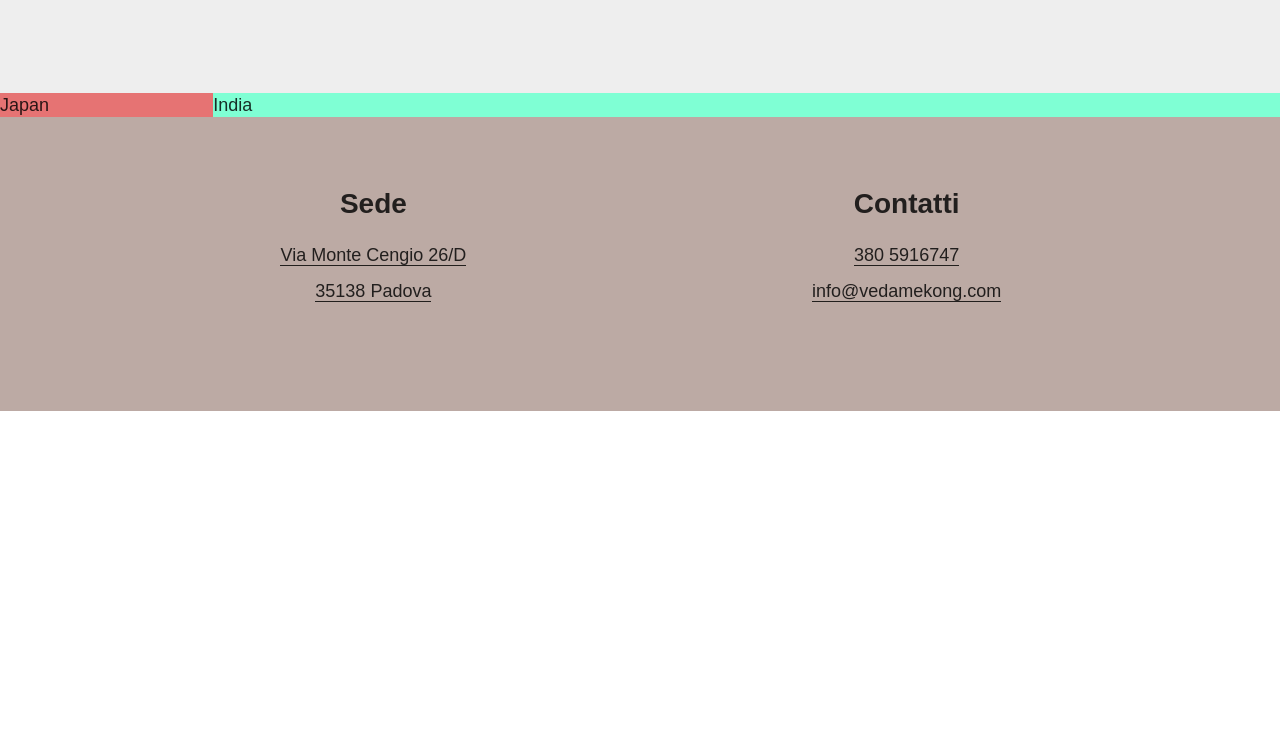
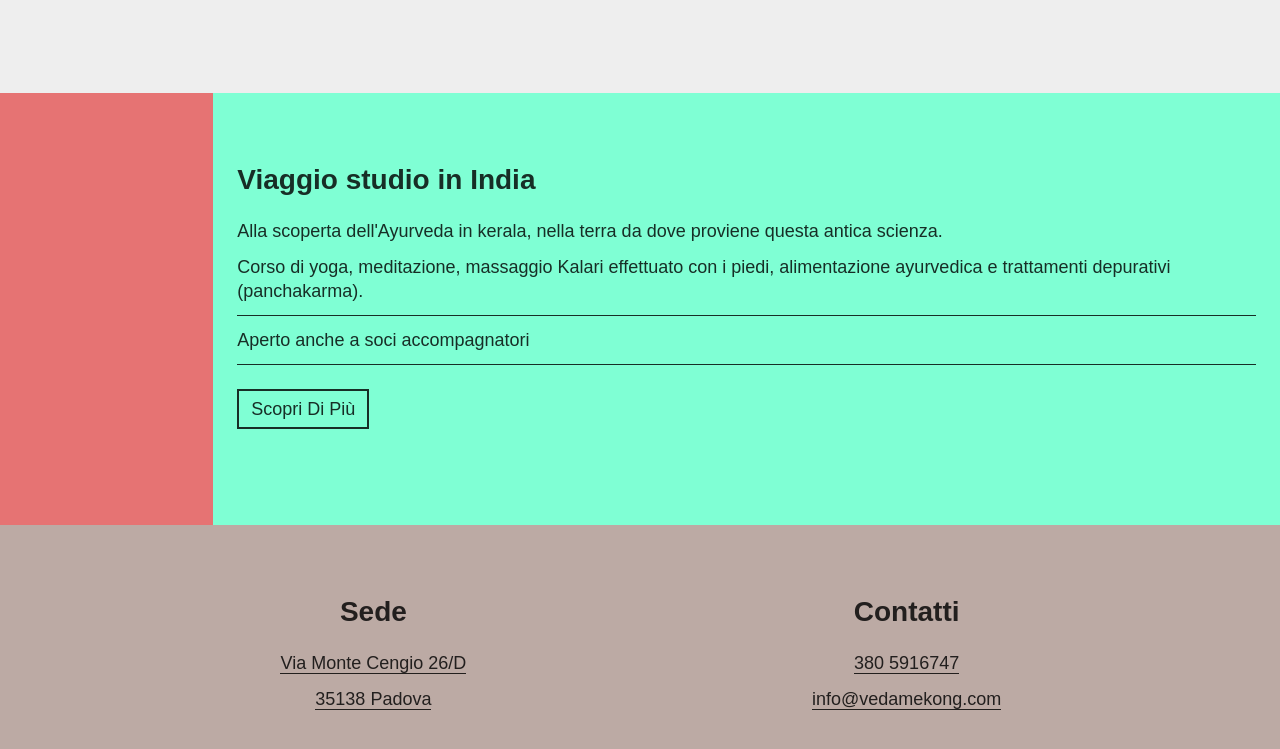
Before and after one commit to kici8/kici8.github.io, a plain HTML site: page index.html in a window 1280 px wide. Shown: the part 933-1682 px from the top of the page. Before the commit the page ends 1344 px from the top, so only its background shows below. Drawn offline with Linux system fonts and the light colour scheme.

Commit message:
Mockup holiday section

```diff
--- a/asset/css/style.css
+++ b/asset/css/style.css
@@ -81,6 +81,25 @@ body {
   border-top: 1px solid var(--darkGray);
 }
 
+/****************** ELEMENTS */
+
+.btn {
+  display: inline-block;
+  font-size: 1.8rem;
+  line-height: 2.4rem;
+  padding: var(--xs) var(--sm);
+  border: 2px solid var(--darkGray);
+  text-transform: capitalize;
+  cursor: pointer;
+
+  transition: background-color .15s ease-out, color .15s ease-out ;
+}
+
+.btn:hover {
+  background-color: var(--darkGray);
+  color: var(--bg--gray);
+}
+
 /****************** NAV */
 #nav--trigger {
   width: 32px;
@@ -94,7 +113,8 @@ body {
   z-index: 2000;
 }
 
-.burger--top, .burger--bottom {
+.burger--top,
+.burger--bottom {
   display: block;
   position: absolute;
   z-index: 2100;
@@ -105,47 +125,45 @@ body {
   background: var(--darkGray);
   content: "";
 
-  -webkit-transform: translate3d(0,0,0) rotate(0deg);
+  -webkit-transform: translate3d(0, 0, 0) rotate(0deg);
   -moz-transform: rotate(0deg);
   -ms-transform: rotate(0deg);
   -o-transform: rotate(0deg);
-  transform: translate3d(0,0,0) rotate(0deg);
+  transform: translate3d(0, 0, 0) rotate(0deg);
 
-
-  -webkit-transition: transform 0.25s ease-in-out, bottom 0.25s ease-in-out, top 0.25s ease-in-out;
-  -moz-transition: transform 0.25s ease-in-out, bottom 0.25s ease-in-out, top 0.25s ease-in-out;
-  transition: transform 0.25s ease-in-out, bottom 0.25s ease-in-out, top 0.25s ease-in-out;
+  -webkit-transition: transform 0.25s ease-in-out, bottom 0.25s ease-in-out,
+    top 0.25s ease-in-out;
+  -moz-transition: transform 0.25s ease-in-out, bottom 0.25s ease-in-out,
+    top 0.25s ease-in-out;
+  transition: transform 0.25s ease-in-out, bottom 0.25s ease-in-out,
+    top 0.25s ease-in-out;
 }
 
 .burger--top {
   top: 10px;
 }
 
-.burger--bottom  {
+.burger--bottom {
   bottom: 10px;
 }
 
-
 #nav--trigger.active .burger--top {
   top: 15px;
-  -webkit-transform: translate3d(0,0,0) rotate(45deg);
-  -moz-transform: translate3d(0,0,0) rotate(45deg);
-  -ms-transform: translate3d(0,0,0) rotate(45deg);
-  -o-transform: translate3d(0,0,0) rotate(45deg);
-  transform: translate3d(0,0,0) rotate(45deg);
+  -webkit-transform: translate3d(0, 0, 0) rotate(45deg);
+  -moz-transform: translate3d(0, 0, 0) rotate(45deg);
+  -ms-transform: translate3d(0, 0, 0) rotate(45deg);
+  -o-transform: translate3d(0, 0, 0) rotate(45deg);
+  transform: translate3d(0, 0, 0) rotate(45deg);
 }
 
-#nav--trigger.active .burger--bottom  {
+#nav--trigger.active .burger--bottom {
   bottom: 15px;
-  -webkit-transform: translate3d(0,0,0) rotate(-45deg);
-  -moz-transform: translate3d(0,0,0) rotate(-45deg);
-  -ms-transform: translate3d(0,0,0) rotate(-45deg);
-  -o-transform: translate3d(0,0,0) rotate(-45deg);
-  transform: translate3d(0,0,0) rotate(-45deg);
+  -webkit-transform: translate3d(0, 0, 0) rotate(-45deg);
+  -moz-transform: translate3d(0, 0, 0) rotate(-45deg);
+  -ms-transform: translate3d(0, 0, 0) rotate(-45deg);
+  -o-transform: translate3d(0, 0, 0) rotate(-45deg);
+  transform: translate3d(0, 0, 0) rotate(-45deg);
 }
-
-
-
 
 #nav {
   background-color: var(--bg--red);
@@ -166,9 +184,9 @@ body {
 #nav.active {
   transform: translateY(0%);
 
-  -webkit-transition: transform .175s ease-out;
-  -moz-transition: transform .175s ease-out;
-  transition: transform .175s ease-out;
+  -webkit-transition: transform 0.175s ease-out;
+  -moz-transition: transform 0.175s ease-out;
+  transition: transform 0.175s ease-out;
 }
 
 .nav--content {
@@ -182,8 +200,6 @@ body {
   text-transform: uppercase;
   cursor: pointer;
 }
-
-
 
 /****************** LAYOUT */
 
@@ -338,25 +354,40 @@ section {
 
 /* Section study Holiday */
 /* Japan */
-.section--study-holiday {
+.section--study--holiday {
   padding-top: 0;
   padding-bottom: 0;
 }
 
-.section--study-holiday .flex--container {
+.section--study--holiday .flex--container {
   flex-direction: row;
 }
 
 .japan--container {
   width: var(--col-02);
   background-color: var(--bg--red);
+  display: flex;
+  padding-top: var(--lg);
+  padding-bottom: var(--xl);
 }
 
 .india--container {
   width: var(--col-10);
   background-color: aquamarine;
+  display: flex;
+  padding-top: var(--lg);
+  padding-bottom: var(--xl);
 }
 
+.study--holiday__title--container {
+  position: relative;
+  background-color: yellow;
+}
+
+.study--holiday__title {
+  background-color: blue;
+  padding: var(--sm);
+}
 
 /* Footer */
 footer {
@@ -371,7 +402,7 @@ footer {
 /* for-tablet-portrait-up */
 @media (min-width: 768px) {
   #nav {
-    width: var(--col-06)
+    width: var(--col-06);
   }
 
   .flex--content {
@@ -381,12 +412,10 @@ footer {
 
 /*  for-tablet-landscape-up */
 @media (min-width: 992px) {
-
 }
 
 /*  for-desktop-up */
 @media (min-width: 1140px) {
-
   #nav {
     width: var(--col-04);
   }
@@ -398,7 +427,6 @@ footer {
   .flex--content {
     width: var(--col-05);
   }
-
 
   /* Section Yoga */
   .section--yoga .flex--container {
@@ -420,5 +448,4 @@ footer {
   .flex--content {
     width: var(--col-03);
   }
-
 }
--- a/index.html
+++ b/index.html
@@ -21,8 +21,7 @@
     <header>
       <div id="nav--trigger">
         <div class="burger--container">
-            <span class="burger--top"></span>
-            <span class="burger--bottom"></span>
+          <span class="burger--top"></span> <span class="burger--bottom"></span>
         </div>
       </div>
       <nav id="nav">
@@ -122,21 +121,44 @@
       </section>
     </div>
 
+    <section class="section--study--holiday">
+      <div class="flex--container">
+        <div class="japan--container">
+          <!--
+          <div class="study--holiday__title--container">
+            <div class="study--holiday__title">Giappone</div>
+          </div>
+-->
 
-    <section class="section--study-holiday">
-        <div class="flex--container">
-
-          <div class="japan--container">
-            Japan
-          </div>
-          <div class="india--container">
-            India
+        </div>
+        <div class="india--container">
+          <!--
+            <div class="study--holiday__title--container">
+          <div class="study--holiday__title">India</div>
+            </div>
+-->
+          <div class="copy--container sub--container">
+            <h2 class="copy__title">Viaggio studio in India</h2>
+            <p class="copy__paragraph">
+              Alla scoperta dell'Ayurveda in kerala, nella terra da dove proviene questa antica scienza.
+            </p>
+            <p class="copy__paragraph">
+              Corso di yoga, meditazione, massaggio Kalari effettuato con i piedi, alimentazione ayurvedica e trattamenti depurativi (panchakarma).
+            </p>
+            <div class="copy__info--container bottom--hr top--hr">
+                <div class="copy__info--content">
+                  <p>Aperto anche a soci accompagnatori</p>
+                </div>
+              </div>
+            <div class="copy__info--container"></div>
+              <a class="btn">
+                Scopri di più
+              </a>
+              </div>
           </div>
         </div>
-      </section>
-
-
-
+      </div>
+    </section>
 
     <footer>
       <section class="section--contact">
```
Lines whose indentation alone changed are shown as unchanged.
